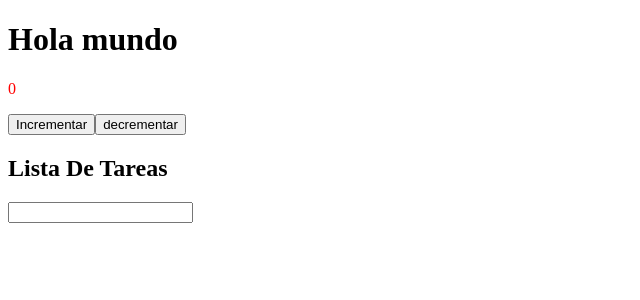
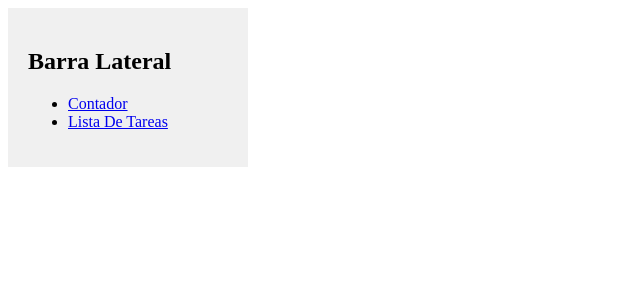
Before and after one commit to ArielLiriano/primer-proyecto-vue, a Vue app: page / in a window 1280 px wide. Shown: the top 300 px of the page, without its empty margins (0-640 px from the left). Built offline with nearby package versions, Linux system fonts and the light colour scheme.

Commit message:
Se agregaron las funcionalidades para las rutas

```diff
--- a/src/App.vue
+++ b/src/App.vue
@@ -1,11 +1,10 @@
 <template>
-<Contador />
-<ListaDeTareas />
+    <MainView></MainView>
 </template>
 
 <script setup>
-import Contador from './components/Contador.vue';
-import ListaDeTareas from './components/ListaDeTareas.vue';
+import MainView from './Views/MainView.vue';
+
 </script>
 
 <style scoped>
--- /dev/null
+++ b/src/Views/MainView.vue
@@ -0,0 +1,22 @@
+<template>
+    <div class="container">
+        <Sidebar></Sidebar>
+        <div class="contet">
+            <router-view></router-view>
+        </div>
+    </div>
+</template>
+
+<script setup>
+import Sidebar from '../components/Sidebar.vue';
+</script>
+
+<style>
+.container {
+    display: flex;
+}
+.content {
+    flex: 1;
+    padding: 20px;
+}
+</style>
--- /dev/null
+++ b/src/components/Sidebar.vue
@@ -0,0 +1,22 @@
+<template>
+    <div class="sidebar">
+        <h2>Barra Lateral</h2>
+        <ul>
+            <li><router-link to="/contador">Contador</router-link></li>
+            <li><router-link to="/lista-de-tareas">Lista De Tareas</router-link></li>
+        </ul>
+
+
+    </div>
+</template>
+
+<script setup>
+</script>
+
+<style>
+.sidebar {
+width: 200px;
+background: #f0f0f0;
+padding: 20px;
+}
+</style>
--- a/src/router/index.js
+++ b/src/router/index.js
@@ -9,14 +9,16 @@ const router = createRouter({
     //   name: 'home',
     //   component: HomeView
     // },
-    // {
-    //   path: '/about',
-    //   name: 'about',
-    //   // route level code-splitting
-    //   // this generates a separate chunk (About.[hash].js) for this route
-    //   // which is lazy-loaded when the route is visited.
-    //   component: () => import('../views/AboutView.vue')
-    // }
+    {
+      path: '/contador',
+      name: 'contador',
+      component: () => import('../components/Contador.vue')
+    },
+    {
+      path: '/lista-de-tareas',
+      name: 'ListaDeTareas',
+      component: () => import('../components/ListaDeTareas.vue')
+    }
   ]
 })
 
```
